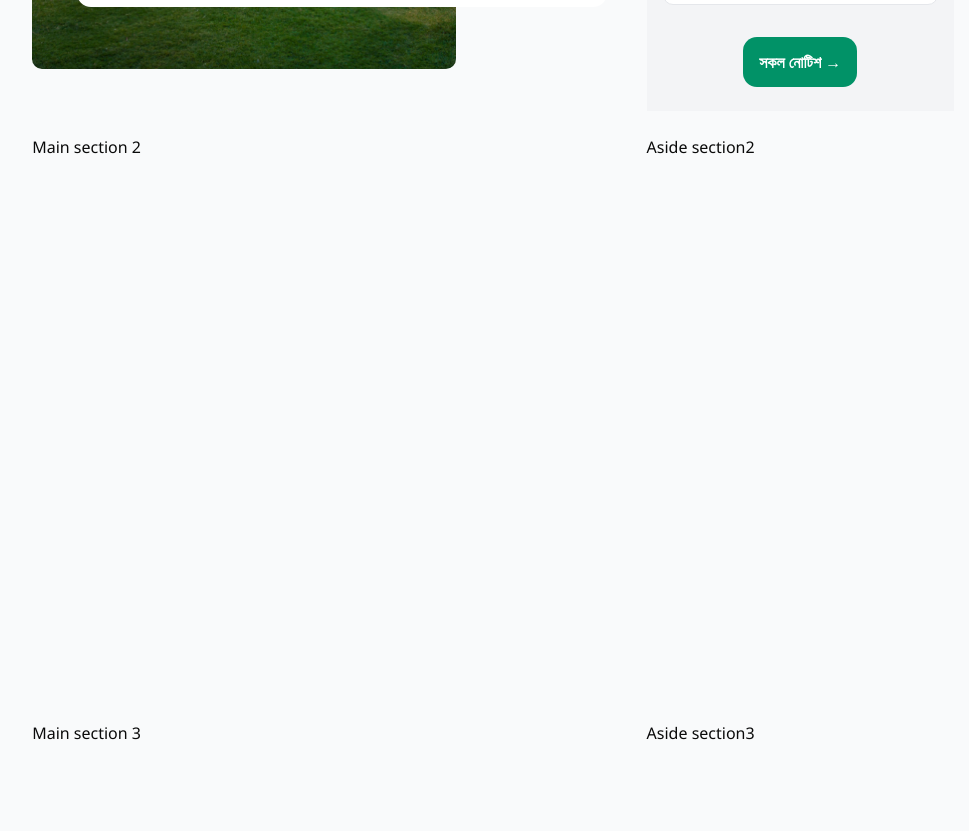
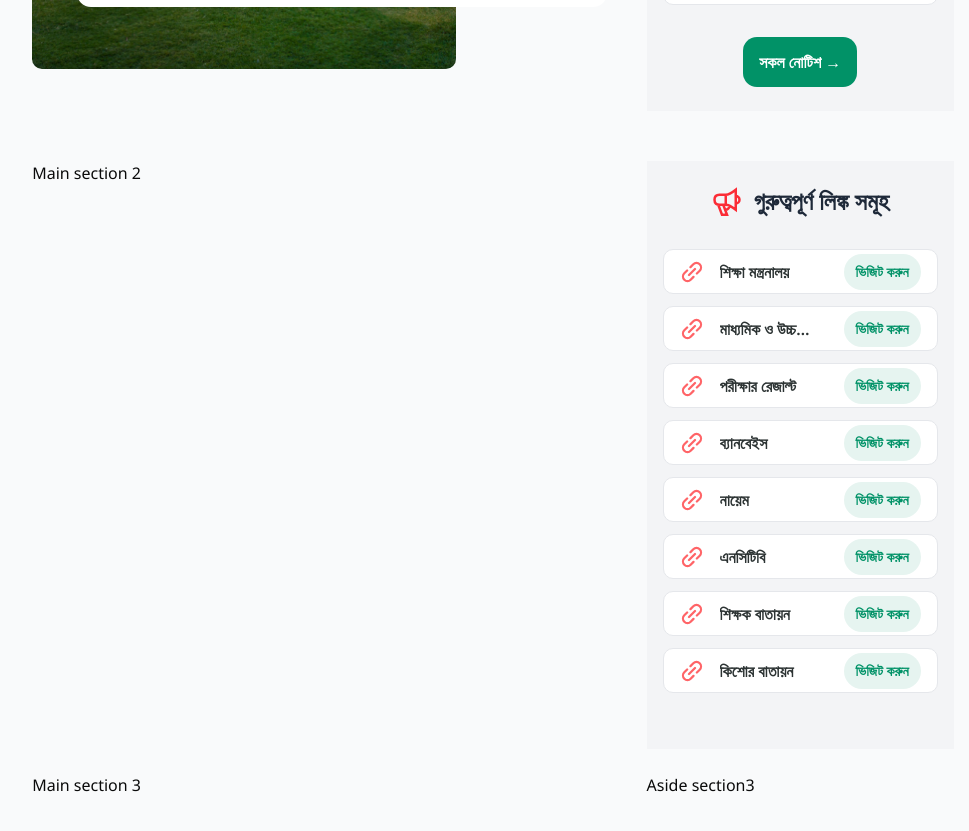
Before and after one commit to Samiul821/eduinstitute-project, a Next.js app: page / in a window 1280 px wide. Shown: the part 1180-2011 px from the top of the page, without its empty margins (147-1116 px from the left). Built offline with nearby package versions, Linux system fonts and the light colour scheme.

Commit message:
Important links added

```diff
--- a/src/app/public/page.jsx
+++ b/src/app/public/page.jsx
@@ -1,5 +1,6 @@
 import About from "@/components/About";
 import HeaderCarousel from "@/components/HeaderCarousel";
+import ImportantLinks from "@/components/ImportantLinks";
 import NoticeBoard from "@/components/NoticeBoard";
 import React from "react";
 
@@ -23,7 +24,7 @@ export default function Home() {
         {/* Aside Sections - right 1 column */}
         <div className="grid grid-rows-3 gap-6">
           <section><NoticeBoard /></section>
-          <div>Aside section2</div>
+          <div><ImportantLinks /></div>
           <div>Aside section3</div>
         </div>
       </div>
--- /dev/null
+++ b/src/components/ImportantLinks.jsx
@@ -0,0 +1,84 @@
+import { GrAnnounce } from "react-icons/gr";
+import { PiLinkSimpleBold } from "react-icons/pi";
+
+const notices = [
+  {
+    id: 1,
+    title: "শিক্ষা মন্ত্রনালয়",
+  },
+  {
+    id: 2,
+    title: "মাধ্যমিক ও উচ্চ মাধ্যমিক শিক্ষা..",
+  },
+  {
+    id: 3,
+    title: "পরীক্ষার রেজাল্ট",
+  },
+  {
+    id: 4,
+    title: "ব্যানবেইস",
+  },
+  {
+    id: 5,
+    title: "নায়েম",
+  },
+  {
+    id: 6,
+    title: "এনসিটিবি",
+  },
+  {
+    id: 6,
+    title: "শিক্ষক বাতায়ন"
+  },
+  {
+    id: 7,
+    title: "কিশোর বাতায়ন"
+  }
+];
+
+export default function ImportantLinks() {
+  return (
+    <div className="py-6 px-4 bg-gray-100">
+      {/* Header */}
+      <div className="mb-8">
+        <h2 className="text-2xl font-bold text-center flex items-center justify-center gap-3">
+          <GrAnnounce className="text-red-500 text-3xl" />
+          <span className="text-gray-800">গুরুত্বপূর্ণ লিঙ্ক সমূহ</span>
+        </h2>
+      </div>
+
+      {/* Notices List */}
+      <div className="space-y-3 mb-8">
+        {notices.map((notice) => (
+          <div
+            key={notice.id}
+            className="flex max-h-[45px] items-center gap-4 p-4 bg-white border border-gray-200 rounded-lg
+                       hover:shadow-lg hover:-translate-y-1 transition-all duration-300 ease-in-out"
+          >
+            {/* Red Alert Icon */}
+            <div className="flex-shrink-0">
+              <PiLinkSimpleBold className="w-6 h-6 text-red-400" />
+            </div>
+
+            {/* Notice Text */}
+            <div className="flex-grow">
+              <p className="text-[#2c3333] font-semibold leading-relaxed line-clamp-1">
+                {notice.title}
+              </p>
+            </div>
+
+            {/* Details Link */}
+            <div className="flex-shrink-0">
+              <button
+                className="py-2 px-3 rounded-full text-[#019267] bg-[#e6f4f0] text-sm font-semibold
+                                 hover:text-white hover:bg-[#019267] transition-colors duration-300 ease-in-out"
+              >
+                ভিজিট করুন
+              </button>
+            </div>
+          </div>
+        ))}
+      </div>
+    </div>
+  );
+}
```
